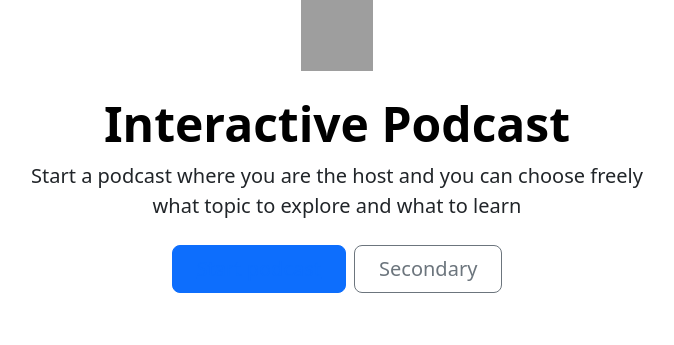
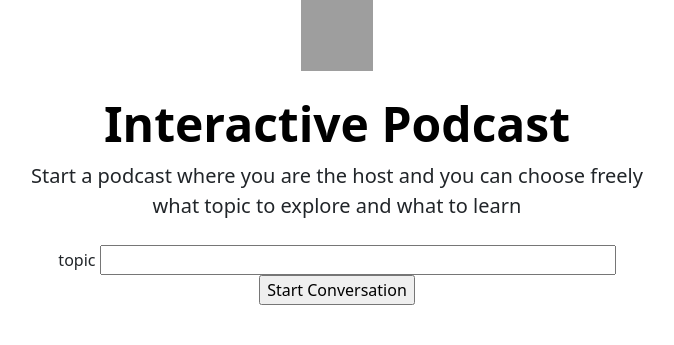
Before and after one commit to lorenzomad/Interactive_Podcast, a Flask app: page / in a window 1280 px wide. Shown: the part 97-442 px from the top of the page, without its empty margins (303-977 px from the left). Run offline with Flask 3, Linux system fonts and the light colour scheme; grey boxes are pictures that could not be loaded.

Commit message:
finished working basic webapp

```diff
--- a/src/main.py
+++ b/src/main.py
@@ -1,5 +1,7 @@
 """before you start make sure that the openai api key is set to the
 environment variable OPENAI_API"""
+
+import time
 
 from flask import Flask, render_template, request
 from flask_wtf import FlaskForm
@@ -11,7 +13,7 @@ from ui import UI
 
 
 #user_name = input("What is your name?\n")
-USER_NAME = "Lorenzo Maddalena"
+USER_NAME = "Lorenzo"
 
 # create the podcast object
 podcast = Podcast(USER_NAME)
@@ -24,46 +26,45 @@ class MessageForm(FlaskForm):
     message = StringField('message', validators=[DataRequired()])
     submit = SubmitField("send")
 
-
-# def start_podcast():
-#     """starts the selection of the topic and the podcast"""
-#     #choose topic
-#     # ui = UI()
-#     # todays_topic = ui.topic_selection()
-#     # todays_topic = "ai"
-#     #start podcast episode
-
-#     return podcast
+class TopicForm(FlaskForm):
+    topic = StringField('topic', validators=[DataRequired()])
+    submit = SubmitField("Start Conversation")
 
 
-@app.route("/")
+@app.route("/", methods= ["GET", "POST"])
 def home_page():
     """home page"""
-    return render_template("index.html")
+    global podcast
+    topic_form = TopicForm()
+
+    if topic_form.validate_on_submit():
+        podcast.set_topic(topic_form.topic.data)
+        print
+        podcast.generate_ai_agent()
+        podcast.introduce_agent()
+        time.sleep(2)
+        podcast_page()
+
+
+    return render_template("index.html", form=topic_form)
 
 @app.route("/podcast", methods=["GET", "POST"])
 def podcast_page():
     """podcast page"""
+    global podcast
+    message_form = MessageForm()
 
-    global podcast
-
-    if request.method == "POST":
-        podcast.expert.receive_message("ciao")
-
-
-    podcast.introduce_agent()
-    form = MessageForm()
+    if message_form.validate_on_submit():
+        message = message_form.message.data
+        podcast.expert.receive_message(message)
 
     return render_template(
         "podcast.html",
-        messages= podcast.expert.messages,
-        form=form
+        messages=podcast.expert.messages if podcast.expert is not None else [],
+        form=message_form
         )
 
 
 if __name__== "__main__":
 
-    podcast = Podcast(USER_NAME)
-    podcast.set_topic("ai")
-    podcast.generate_ai_agent()
     app.run(debug =True)
--- a/src/podcast.py
+++ b/src/podcast.py
@@ -22,7 +22,7 @@ class Podcast:
 
     def generate_ai_agent(self):
         """creates an ai agent on the defined topic"""
-        if self.topic != None:
+        if self.topic is not None:
             agent_gender = random.choice(GENDERS)
             agent_name = names.get_full_name(gender=agent_gender)
             self.expert = AiAgent(agent_name, agent_gender, self.topic)
--- a/src/templates/index.html
+++ b/src/templates/index.html
@@ -15,8 +15,11 @@
         <div class="col-lg-6 mx-auto">
           <p class="lead mb-4">Start a podcast where you are the host and you can choose freely what topic to explore and what to learn</p>
           <div class="d-grid gap-2 d-sm-flex justify-content-sm-center">
-            <button type="button" class="btn btn-primary btn-lg px-4 gap-3"> <a href="{{ url_for('podcast_page')}}">Start podcast</a> </button>
-            <button type="button" class="btn btn-outline-secondary btn-lg px-4">Secondary</button>
+            <form method="POST" action="{{url_for('home_page')}}">
+              {{ form.csrf_token }}
+              {{ form.topic.label }} {{ form.topic(size=50) }}
+              <input type="submit" value="Start Conversation">
+            </form>
           </div>
         </div>
       </div>
```
Also changed, not shown: src/templates/podcast.html (+6 -5 lines).
